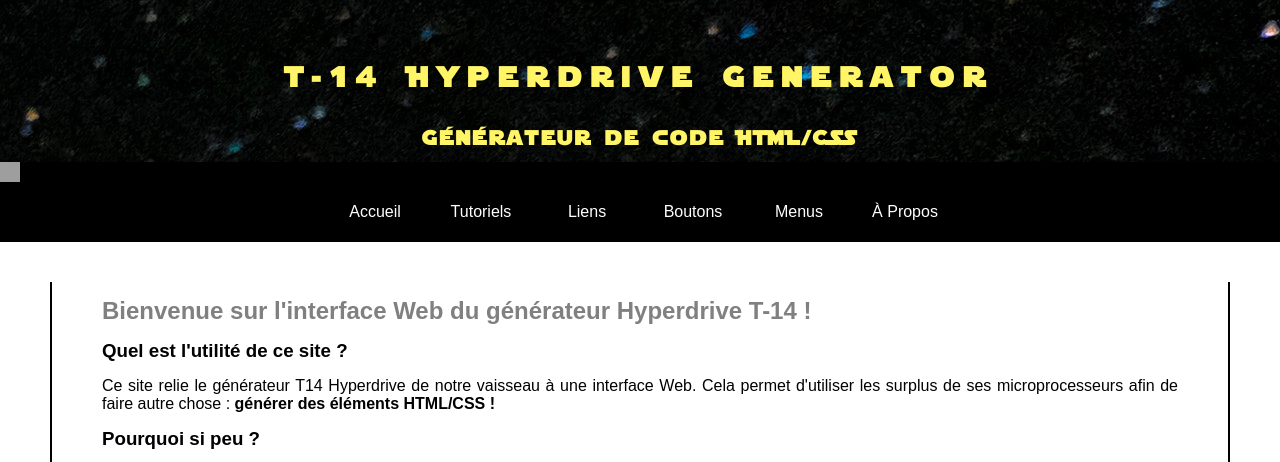
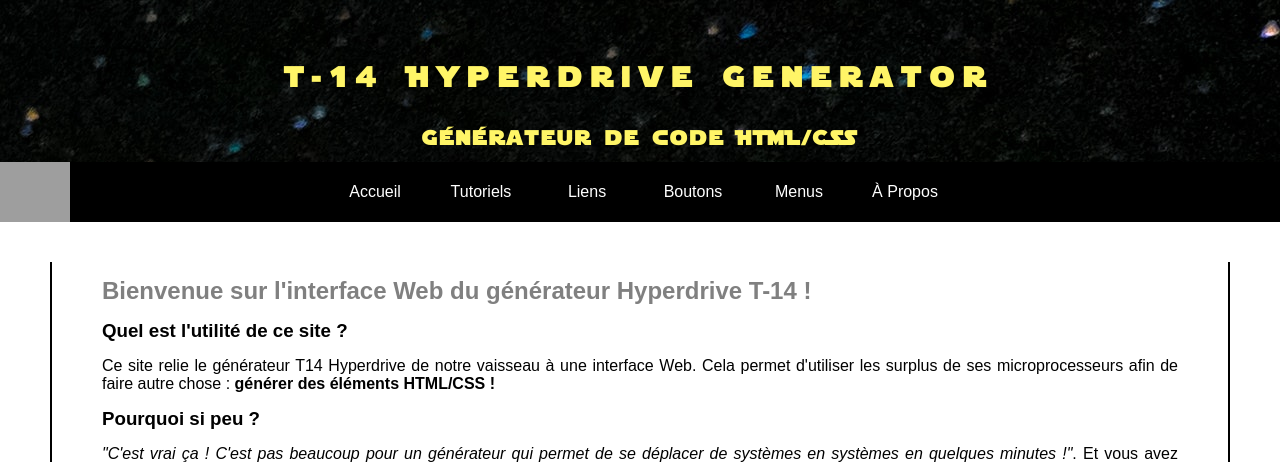
Before and after one commit to Ygdrazil/Hyperdrive-T14-Generator, a PHP site: page / in a window 1280 px wide. Shown: the top 462 px of the page. Run offline with PHP 8.4, Linux system fonts and the light colour scheme; grey boxes are pictures that could not be loaded.

Commit message:
Changement au niveau du logo (adaptation reflexive)

```diff
--- a/css/style.css
+++ b/css/style.css
@@ -83,6 +83,15 @@ main {
 nav {
   width: auto;
   background-color: black;
+}
+
+#ico{
+  position: absolute;
+}
+@media only screen and (max-width:740px){
+  #ico{
+    top: -70px;
+  }
 }
 
 nav > ul {
--- a/index.php
+++ b/index.php
@@ -18,7 +18,7 @@
     </header>
     <div id="main">
       <nav>
-      	<img src="img/light_logo.png" width="20px" height="20px">
+      	<img src="img/light_logo.ico" width="70px" height="60px" id="ico">
         <ul class="nav">
           <a href="index.php?id=home" data-target="0">
             <li <?php if(!empty($_GET)){ if($_GET["id"] == "home") echo "class='btnMenuActive'"; } ?>>
```
